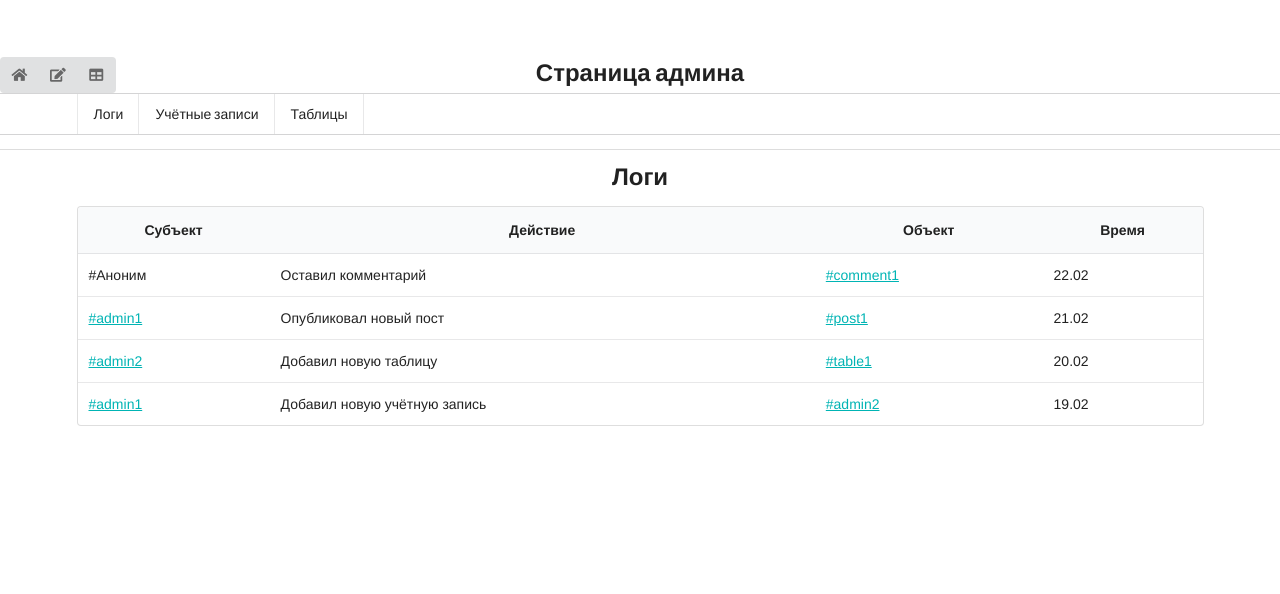
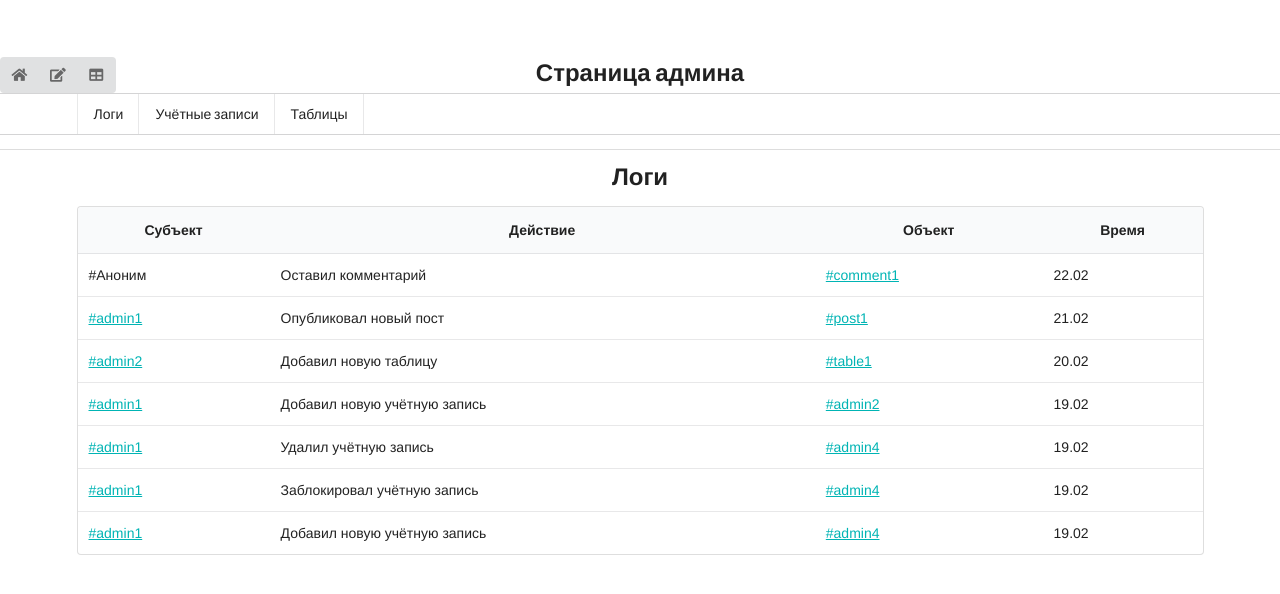
Before and after one commit to MatveyKov11/vologda-kvn-syte, a Vue app in the folder frontend/kvn-syte/: page /admin/log in a window 1280 px wide. Shown: the top 594 px of the page. Built offline with nearby package versions, Linux system fonts and the light colour scheme; what semantic-ui-vue, vatex, vue-konva would draw is missing.

Commit message:
изменение структуры логов

```diff
--- a/frontend/kvn-syte/src/components/LogViewer.vue
+++ b/frontend/kvn-syte/src/components/LogViewer.vue
@@ -17,16 +17,20 @@
         <tbody>
             <tr v-for="(log, i) in logs" :key="i">
                 <td>
-                    <p @click="userId = 1" :class="log.isAnon ? 'not-interactive' : 'interactive'">#{{ log.user }}</p>
+                    <p @click="userId = 1" :class="log.userId == -1 ? 'not-interactive' : 'interactive'">#{{ log.user }}</p>
                 </td>
                 <td>
                     {{ log.action }}
                 </td>
                 <td>
-                    <p @click="userId = 1" class="interactive" v-if="log.type == 'user'">#{{ log.object }}</p>
-                    <p @click="tableId = 1" class="interactive" v-if="log.type == 'table'">#{{ log.object }}</p>
-                    <p @click="postId = 1" class="interactive" v-if="log.type == 'post'">#{{ log.object }}</p>
-                    <p @click="commentId = 1" class="interactive" v-if="log.type == 'comment'">#{{ log.object }}</p>
+                    <p @click="userId = log.objectId" :class="log.objectId == -1 ? 'not-interactive' : 'interactive'"
+                        v-if="log.type == 'user'">#{{ log.object }}</p>
+                    <p @click="tableId = log.objectId" :class="log.objectId == -1 ? 'not-interactive' : 'interactive'"
+                        v-if="log.type == 'table'">#{{ log.object }}</p>
+                    <p @click="postId = log.objectId" :class="log.objectId == -1 ? 'not-interactive' : 'interactive'"
+                        v-if="log.type == 'post'">#{{ log.object }}</p>
+                    <p @click="commentId = log.objectId" :class="log.objectId == -1 ? 'not-interactive' : 'interactive'"
+                        v-if="log.type == 'comment'">#{{ log.object }}</p>
                 </td>
                 <td>
                     {{ log.time }}
@@ -52,33 +56,64 @@ import CommentWindow from './windows/CommentWindow.vue';
 const logs = ref([
     {
         user: 'Аноним',
-        isAnon: true,
+        userId: -1,
         action: 'Оставил комментарий',
         object: 'comment1',
+        objectId: 1,
         type: 'comment',
         time: '22.02'
     },
     {
         user: 'admin1',
-        isAnon: false,
+        userId: 1,
         action: 'Опубликовал новый пост',
         object: 'post1',
+        objectId: 1,
         type: 'post',
         time: '21.02'
     },
     {
         user: 'admin2',
-        isAnon: false,
+        userId: 2,
         action: 'Добавил новую таблицу',
         object: 'table1',
+        objectId: 1,
         type: 'table',
         time: '20.02'
     },
     {
         user: 'admin1',
-        isAnon: false,
+        userId: 1,
         action: 'Добавил новую учётную запись',
         object: 'admin2',
+        objectId: 2,
+        type: 'user',
+        time: '19.02'
+    },
+    {
+        user: 'admin1',
+        userId: 1,
+        action: 'Удалил учётную запись',
+        object: 'admin4',
+        objectId: 4,
+        type: 'user',
+        time: '19.02'
+    },
+    {
+        user: 'admin1',
+        userId: 1,
+        action: 'Заблокировал учётную запись',
+        object: 'admin4',
+        objectId: 4,
+        type: 'user',
+        time: '19.02'
+    },
+    {
+        user: 'admin1',
+        userId: 1,
+        action: 'Добавил новую учётную запись',
+        object: 'admin4',
+        objectId: 4,
         type: 'user',
         time: '19.02'
     }
```
